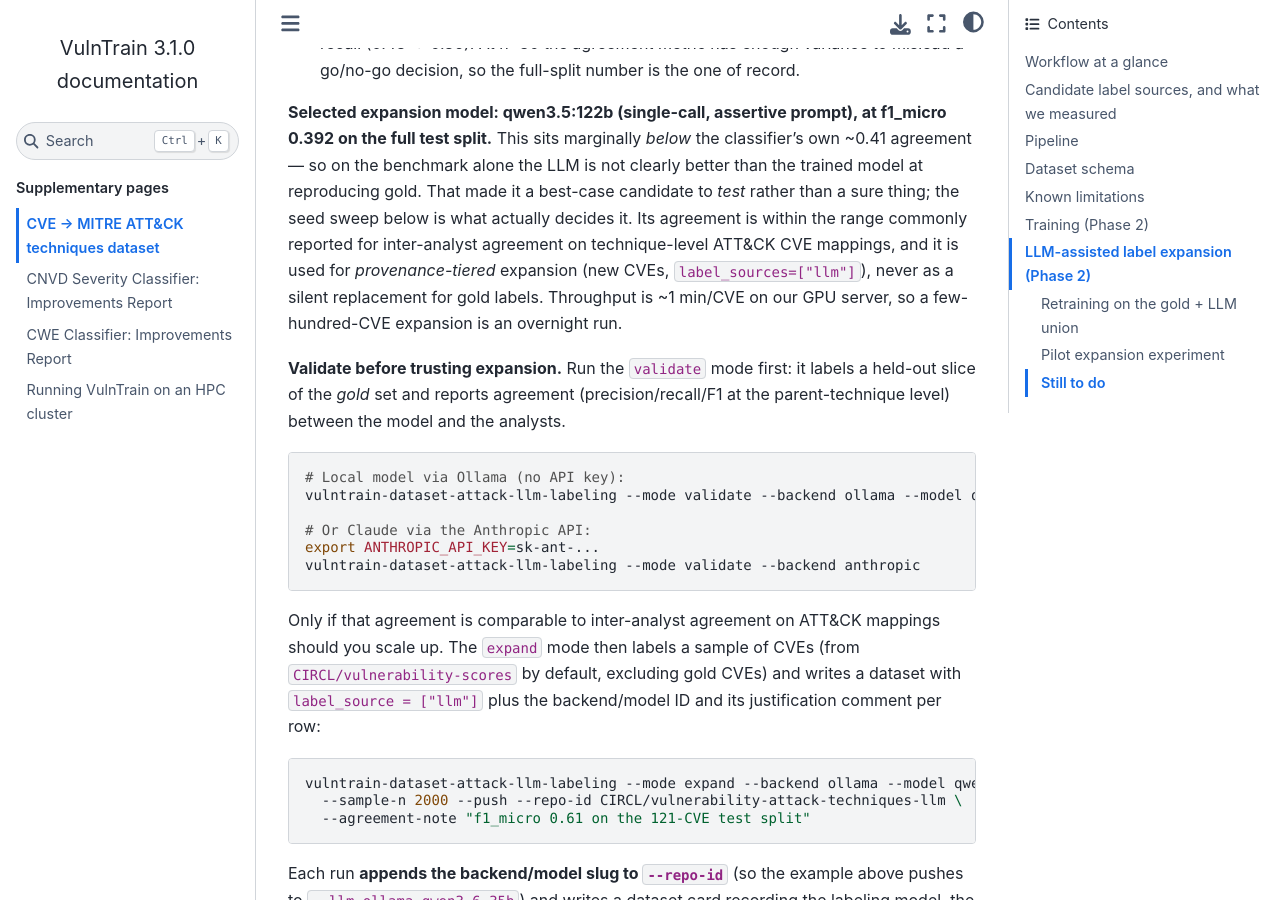
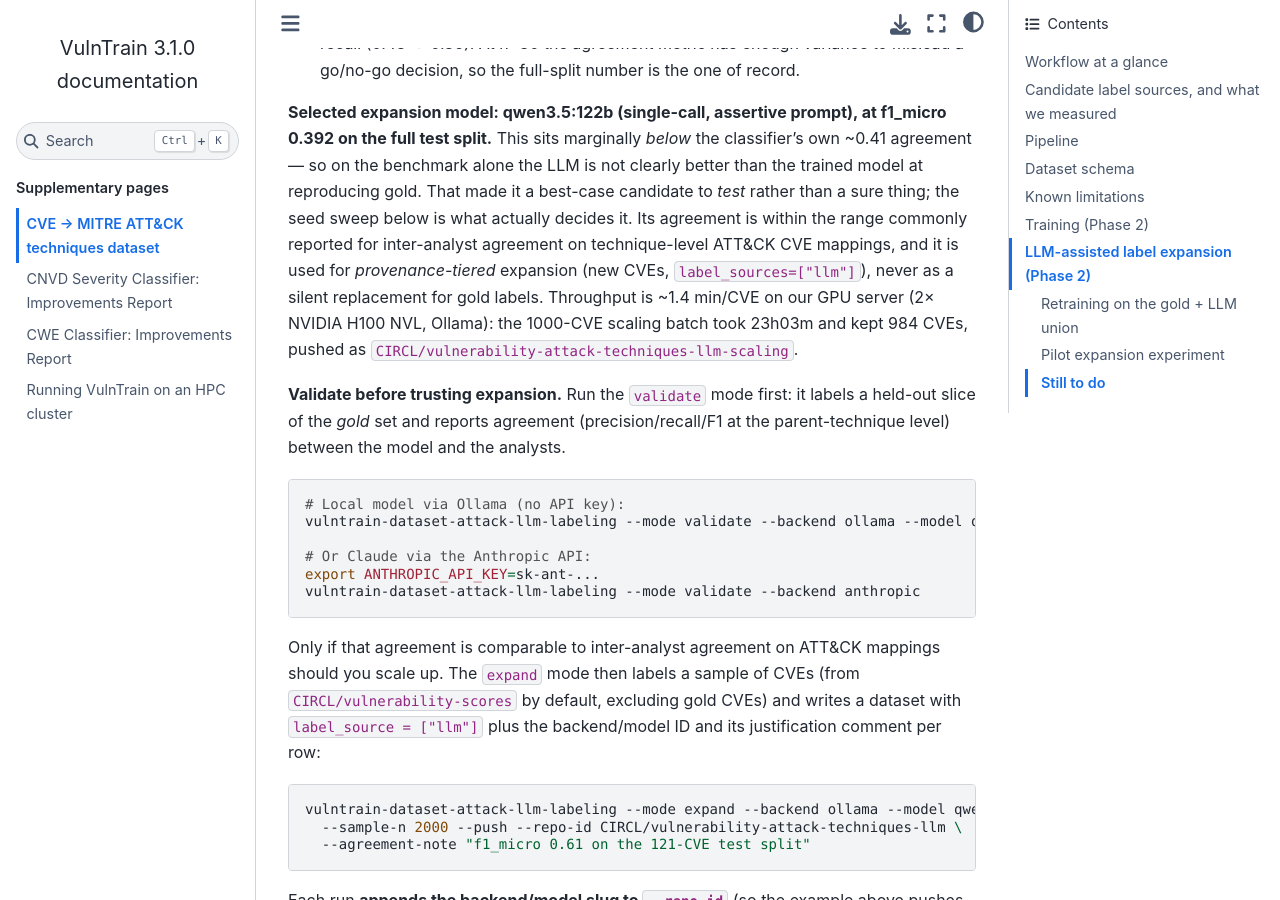
Before and after one commit to vulnerability-lookup/VulnTrain, a Sphinx documentation site: the page built from docs/attack-techniques-dataset.md, in a window 1280 px wide and 900 px high, scrolled down 9643 px. Built offline with Sphinx 7.4.7 and the Sphinx Book theme 1.1.4, drawn with Linux system fonts in a browser that asks for light colours.

Commit message:
chg: [doc] Record the 984-CVE scaling labeling batch and GPU hardware

```diff
--- a/docs/attack-techniques-dataset.md
+++ b/docs/attack-techniques-dataset.md
@@ -374,8 +374,10 @@ best-case candidate to *test* rather than a sure thing; the seed sweep below is
 what actually decides it. Its agreement is within the range commonly reported
 for inter-analyst agreement on technique-level ATT&CK CVE mappings, and it is
 used for *provenance-tiered* expansion (new CVEs, `label_sources=["llm"]`),
-never as a silent replacement for gold labels. Throughput is ~1 min/CVE on our
-GPU server, so a few-hundred-CVE expansion is an overnight run.
+never as a silent replacement for gold labels. Throughput is ~1.4 min/CVE on
+our GPU server (2× NVIDIA H100 NVL, Ollama): the 1000-CVE scaling batch took
+23h03m and kept 984 CVEs, pushed as
+`CIRCL/vulnerability-attack-techniques-llm-scaling`.
 
 **Validate before trusting expansion.** Run the `validate` mode first: it
 labels a held-out slice of the *gold* set and reports agreement
```
